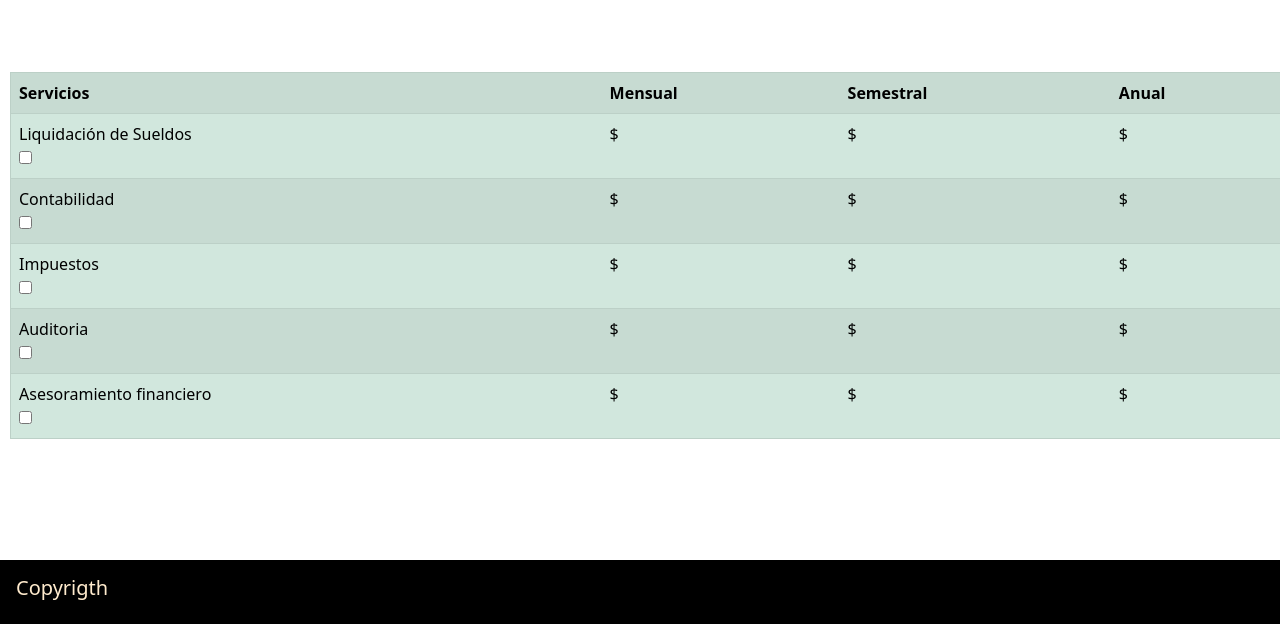
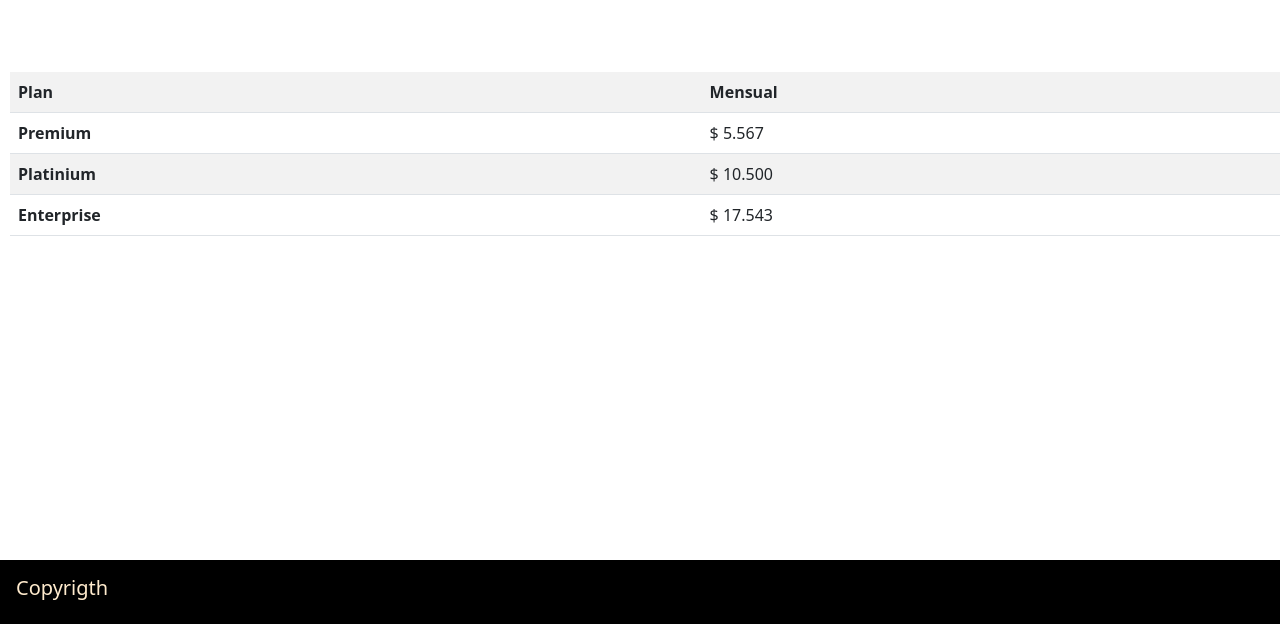
Before and after one commit to N1colasP1nzon/Friendly_Repo, a website: page Paginas/Precios.html in a window 1280 px wide. Shown: the part 186-810 px from the top of the page. Drawn offline with nearby package versions, Linux system fonts and the light colour scheme.

Commit message:
Arreglos Tabla

```diff
--- a/Paginas/Precios.html
+++ b/Paginas/Precios.html
@@ -66,62 +66,24 @@
     <br>
     <br>
     <div class="table-responsive">
-        <table class="table table-success table-striped tabla" border="1">
+        <table class=" table table-striped tabla">
                 <tr>
-                <th>Servicios</th>
-                <th>Mensual</th>
-                <th>Semestral</th>
-                <th>Anual</th>
+                    <th scope="col">Plan</th>
+                    <th scope="col">Mensual</th>
                 </tr>
                 <tr>
-                <td>Liquidación de Sueldos
-                    <form action="" id=servicio>
-                        <input type="checkbox" name="servicios" value="sueldos">
-                    </form>
-                </td>
-                <td>$ </td>
-                <td>$ </td>
-                <td>$ </td>
+                    <th scope="row">Premium</th>
+                    <td>$ 5.567</td>
+
                 </tr>
                 <tr>
-                <td>Contabilidad
-                    <form action="" id=servicio>
-                        <input type="checkbox" name="servicios" value="Contabilidad">
-                    </form>
-                </td>
-                <td>$ </td>
-                <td>$ </td>
-                <td>$ </td>
+                    <th scope="row">Platinium</th>
+                    <td>$ 10.500</td>
+
                 </tr>
                 <tr>
-                <td>Impuestos
-                    <form action="" id=servicio>
-                        <input type="checkbox" name="servicios" value="Impuestos">
-                    </form>
-                </td>
-                <td>$ </td>
-                <td>$ </td>
-                <td>$ </td>
-            </tr>
-            <tr>
-                <td>Auditoria
-                    <form action="" id=servicio>
-                        <input type="checkbox" name="servicios" value="Auditoria">
-                    </form>
-                </td>
-                <td>$ </td>
-                <td>$ </td>
-                <td>$ </td>
-            </tr>
-            <tr>
-                <td>Asesoramiento financiero
-                    <form action="" id=servicio>
-                        <input type="checkbox" name="servicios" value="Financiero">
-                    </form>
-                </td>
-                <td>$ </td>
-                <td>$ </td>
-                <td>$ </td>
+                    <th scope="row">Enterprise</th>
+                    <td>$ 17.543</td>
                 </tr>
         </table>
     </div>
```
Lines whose indentation alone changed are shown as unchanged.
